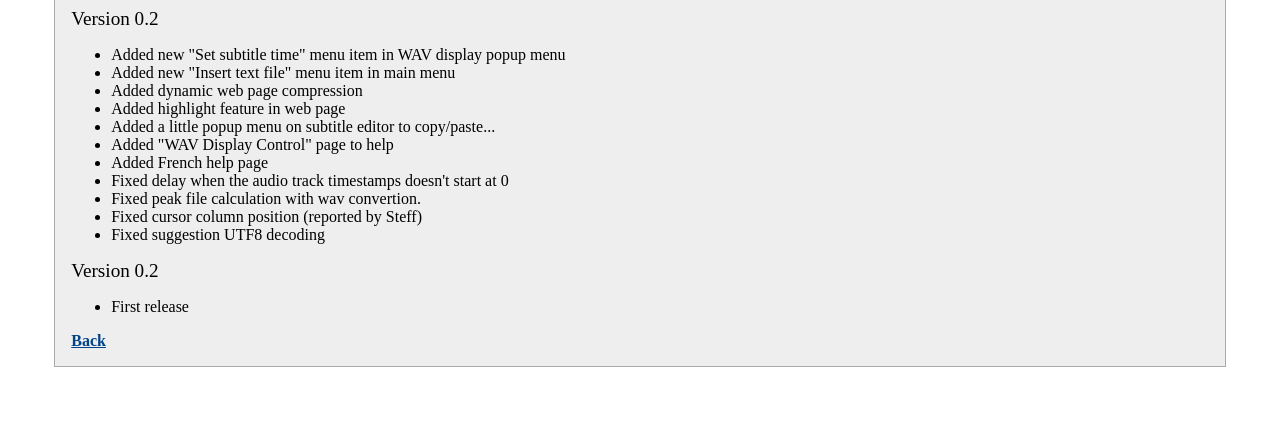
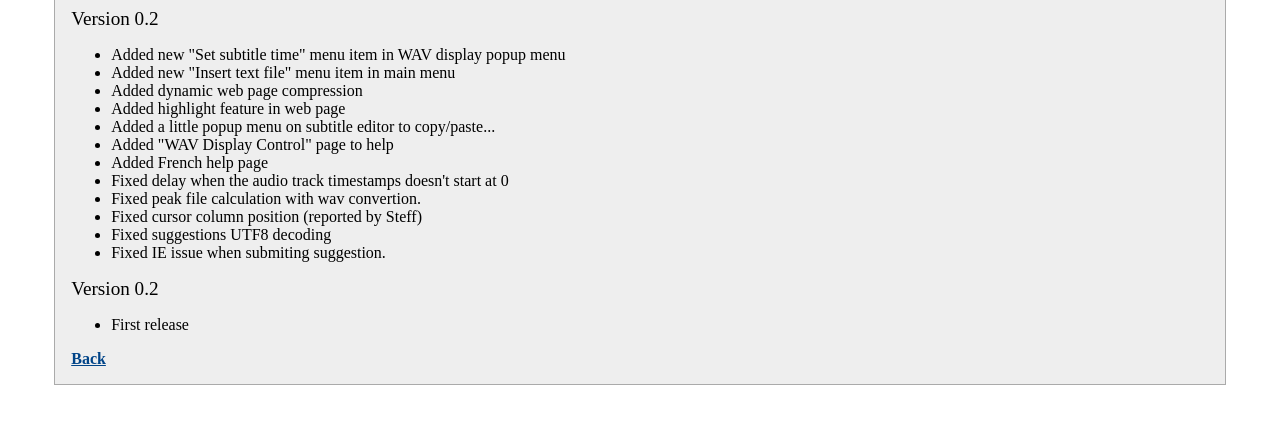
Before and after one commit to hiddenspirit/visualsubsync, a plain HTML site: page Release/help/changelog.html in a window 1280 px wide. Shown: the part 103-526 px from the top of the page. Drawn offline with Linux system fonts and the light colour scheme.

Commit message:
*** empty log message ***

```diff
--- a/Release/help/changelog.html
+++ b/Release/help/changelog.html
@@ -27,7 +27,8 @@
 	<li>Fixed delay when the audio track timestamps doesn't start at 0</li>
 	<li>Fixed peak file calculation with wav convertion.</li>
 	<li>Fixed cursor column position (reported by Steff)</li>
-	<li>Fixed suggestion UTF8 decoding</li>
+	<li>Fixed suggestions UTF8 decoding</li>
+	<li>Fixed IE issue when submiting suggestion.</li>
 </ul>
 
 <div class="Title">Version 0.2</div>
```
